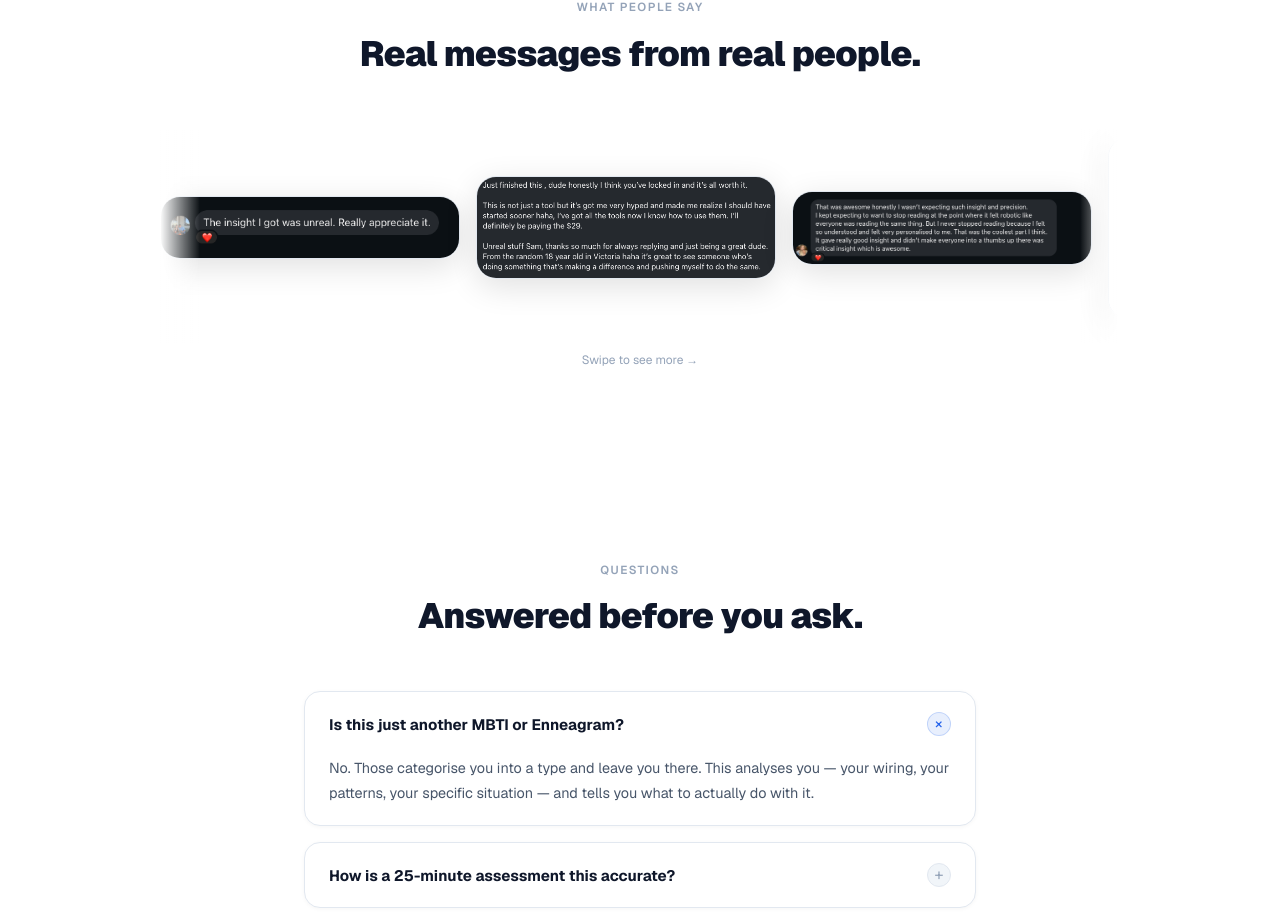
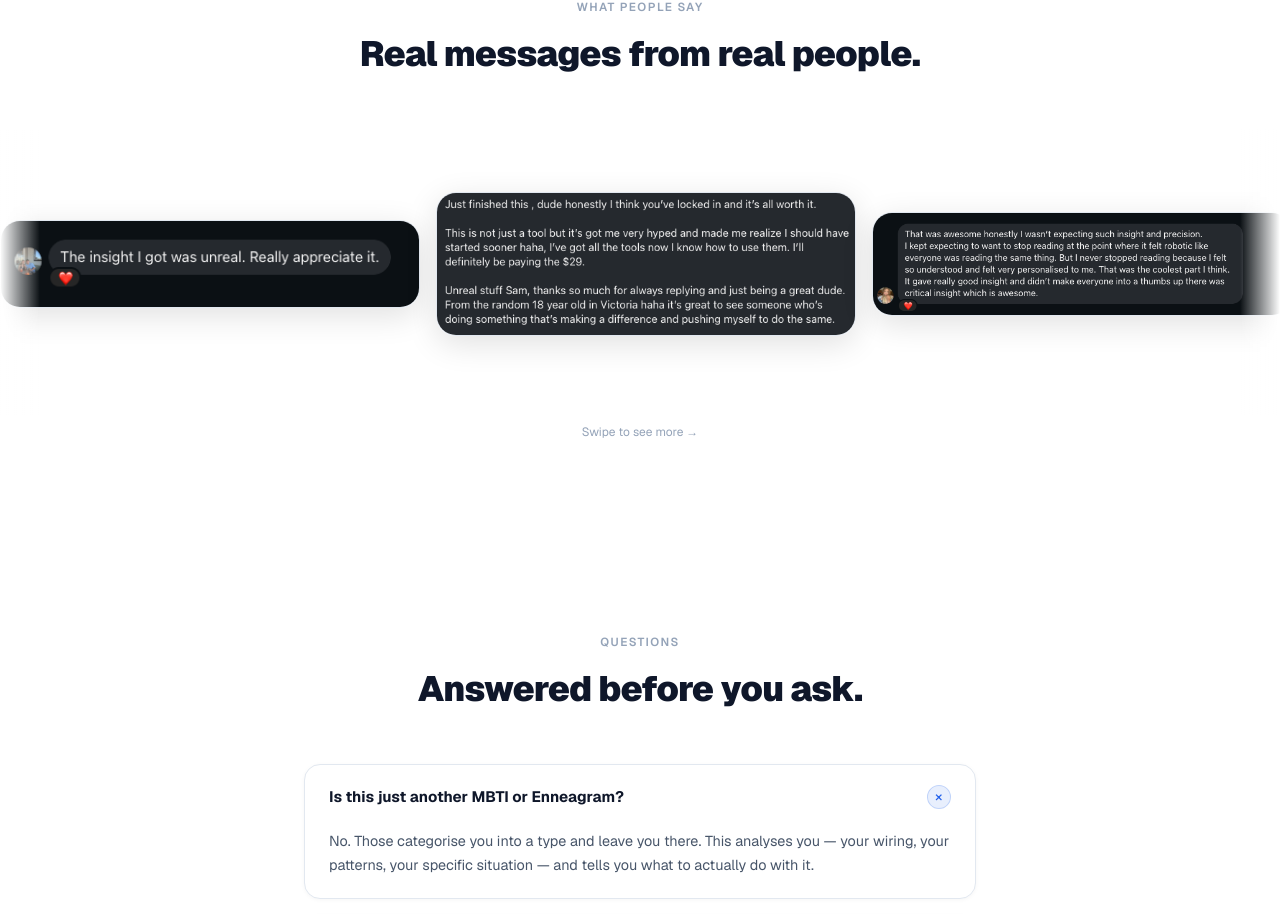
Before and after one commit to samwitnesss/mytwenties, a Next.js app: page / in a window 1280 px wide. Shown: the part 5316-6230 px from the top of the page. Built offline with nearby package versions, Linux system fonts and the light colour scheme; a web font is replaced by a local one.

Commit message:
Widen testimonial carousel — 1400px container, 420px max card width on desktop

```diff
--- a/app/page.tsx
+++ b/app/page.tsx
@@ -665,7 +665,7 @@ export default function LandingPage() {
         </div>
 
         {/* Constrain to max width so carousel is centered and always scrollable */}
-        <div style={{ maxWidth: '960px', margin: '0 auto', position: 'relative' }}>
+        <div style={{ maxWidth: '1400px', margin: '0 auto', position: 'relative' }}>
           <div style={{
             position: 'absolute', left: 0, top: 0, bottom: 0, width: '40px', zIndex: 2, pointerEvents: 'none',
             background: 'linear-gradient(to right, var(--brand-bg), transparent)'
@@ -692,7 +692,7 @@ export default function LandingPage() {
             ].map((src, i) => (
               <div key={i} style={{
                 flex: '0 0 auto',
-                width: 'clamp(260px, 80vw, 300px)',
+                width: 'clamp(280px, 80vw, 420px)',
                 scrollSnapAlign: 'start',
                 borderRadius: '20px',
                 overflow: 'hidden',
```
